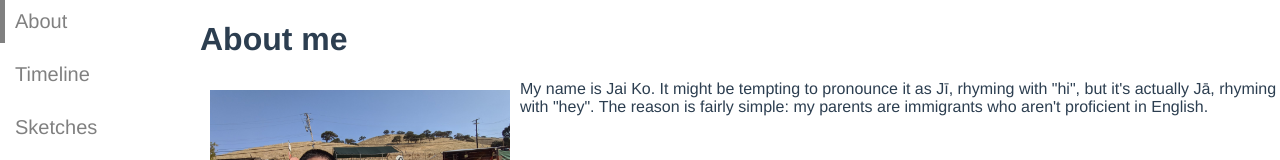
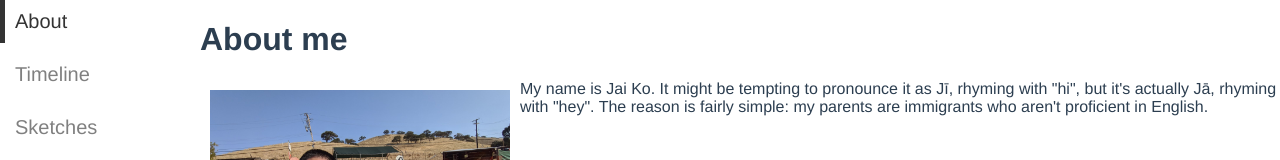
Before and after one commit to jko206/hello-jko, a Vue app: page /about in a window 1280 px wide. Shown: the top 160 px of the page. Built offline with nearby package versions, Linux system fonts and the light colour scheme.

Commit message:
fix active links style

```diff
--- a/src/components/side-menu.vue
+++ b/src/components/side-menu.vue
@@ -30,7 +30,7 @@ export default {
     border-left: 5px solid gray;
   }
 
-  &.active {
+  &.router-link-active {
     color: #333;
     border-color: #333;
   }
```
